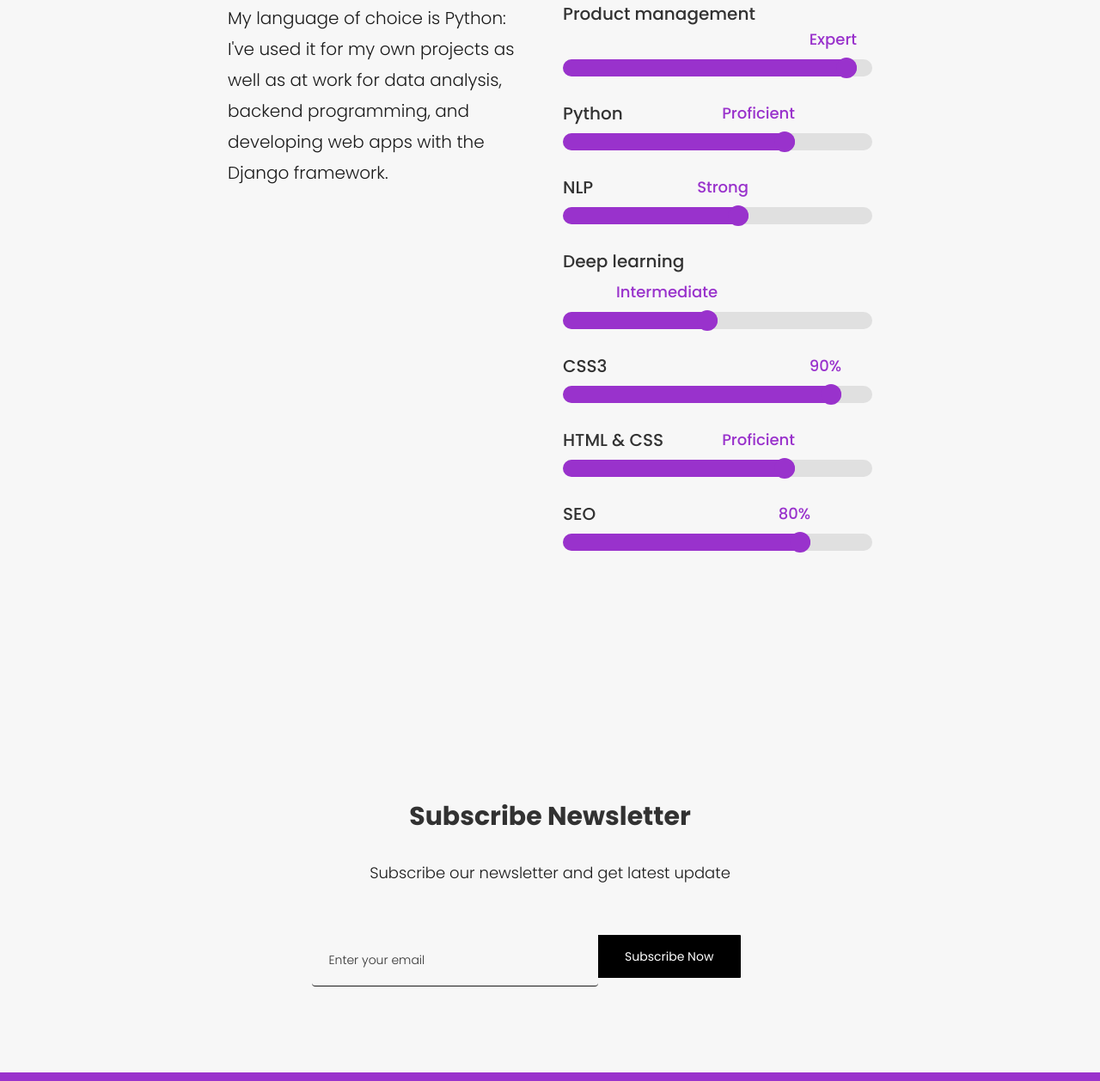
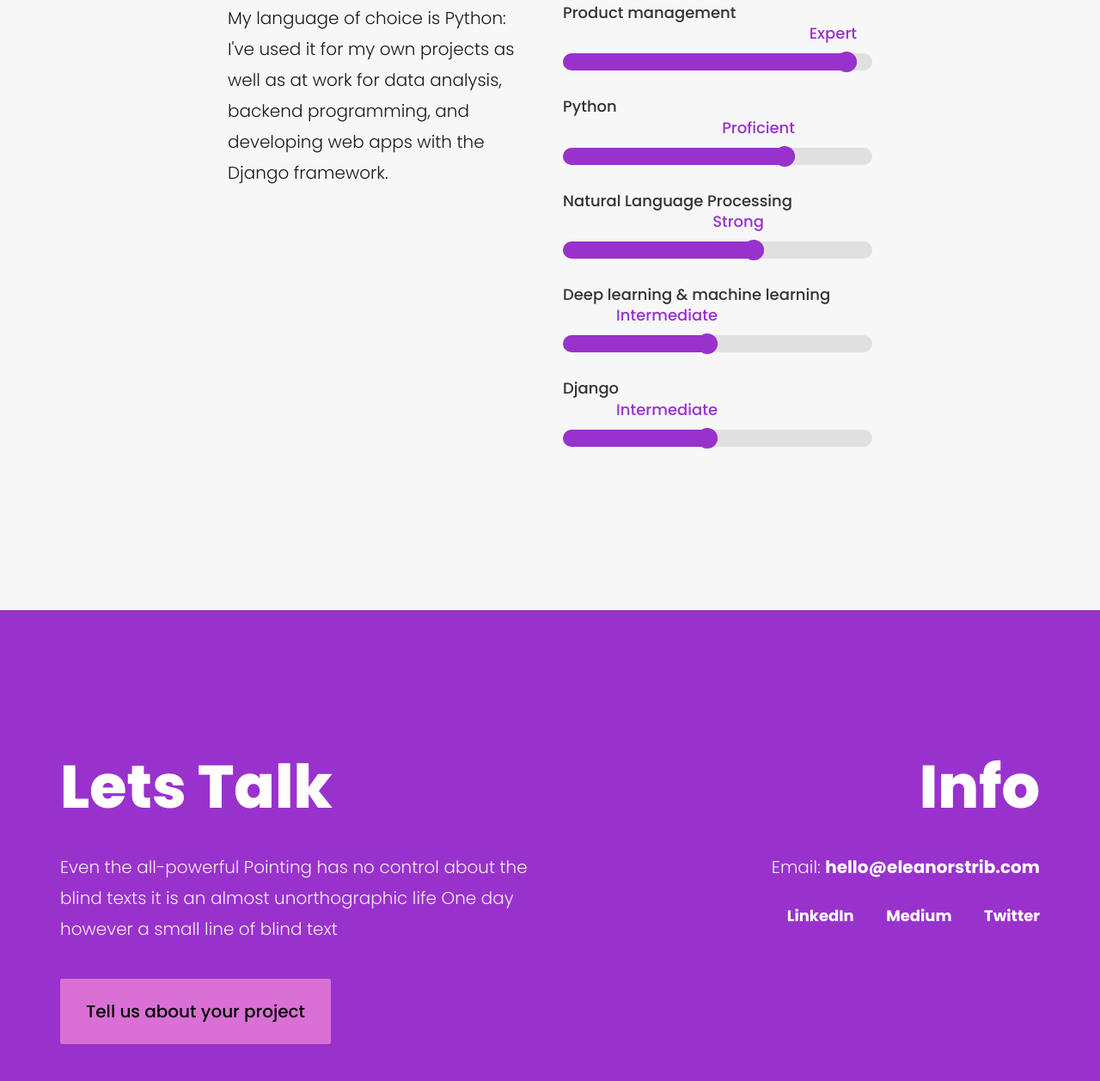
Before and after one commit to eleanorstrib/portfolio-site, a plain HTML site: page about.html in a window 1280 px wide. Shown: the part 3714-4972 px from the top of the page at 86% size. Drawn offline with Linux system fonts and the light colour scheme; files whose address does not match are found by name.

Commit message:
more updates to about page

```diff
--- a/about.html
+++ b/about.html
@@ -36,6 +36,8 @@
 	<link rel="stylesheet" href="css/owl.theme.default.min.css">
 	<!-- Magnific Popup -->
 	<link rel="stylesheet" href="css/magnific-popup.css">
+	<!--font awesome-->
+	<link rel="stylesheet" href="https://cdnjs.cloudflare.com/ajax/libs/font-awesome/4.7.0/css/font-awesome.min.css">
 
 	<link rel="stylesheet" href="css/style.css">
 
@@ -249,7 +251,7 @@
 								<div class="row">
 									<div class="col-md-12 animate-box">
 										<div class="progress-wrap">
-											<h3><p>Product management</p> </h3>
+											<h4><p>Product management</p> </h4>
 											<div class="progress">
 												<div class="progress-bar color-1" role="progressbar" aria-valuenow="95"
 													aria-valuemin="0" aria-valuemax="100" style="width:95%">
@@ -260,7 +262,7 @@
 									</div>
 									<div class="col-md-12 animate-box">
 										<div class="progress-wrap">
-											<h3>Python</h3>
+											<h4><p>Python</p></h4>
 											<div class="progress">
 											 	<div class="progress-bar color-1" role="progressbar" aria-valuenow="75"
 											  	aria-valuemin="0" aria-valuemax="100" style="width:75%">
@@ -271,10 +273,10 @@
 									</div>
 									<div class="col-md-12 animate-box" data-animate-effect="fadeInRight">
 										<div class="progress-wrap">
-											<h3>NLP</h3>
+											<h4><p>Natural Language Processing<p></h4>
 											<div class="progress">
-											 	<div class="progress-bar color-1" role="progressbar" aria-valuenow="60"
-											  	aria-valuemin="0" aria-valuemax="100" style="width:60%">
+											 	<div class="progress-bar color-1" role="progressbar" aria-valuenow="65"
+											  	aria-valuemin="0" aria-valuemax="100" style="width:65%">
 											    <span>Strong</span>
 											  	</div>
 											</div>
@@ -282,7 +284,7 @@
 									</div>
 									<div class="col-md-12 animate-box">
 										<div class="progress-wrap">
-											<h3>Deep learning</h3><br/>
+											<h4><p>Deep learning & machine learning</p></h4>
 											<div class="progress">
 											 	<div class="progress-bar color-1" role="progressbar" aria-valuenow="50"
 											  	aria-valuemin="0" aria-valuemax="100" style="width:50%">
@@ -293,70 +295,16 @@
 									</div>
 									<div class="col-md-12 animate-box" data-animate-effect="fadeInRight">
 										<div class="progress-wrap">
-											<h3>CSS3</h3>
+											<h4><p>Django<p></h4>
 											<div class="progress">
-											 	<div class="progress-bar color-1" role="progressbar" aria-valuenow="90"
-											  	aria-valuemin="0" aria-valuemax="100" style="width:90%">
-											    <span>90%</span>
-											  	</div>
-											</div>
-										</div>
-									</div>
-									<div class="col-md-12 animate-box">
-										<div class="progress-wrap">
-											<h3>HTML & CSS</h3>
-											<div class="progress">
-											 	<div class="progress-bar color-1" role="progressbar" aria-valuenow="75"
-											  	aria-valuemin="0" aria-valuemax="100" style="width:75%">
-											    <span>Proficient</span>
-											  	</div>
-											</div>
-										</div>
-									</div>
-									<div class="col-md-12 animate-box" data-animate-effect="fadeInRight">
-										<div class="progress-wrap">
-											<h3>SEO</h3>
-											<div class="progress">
-											 	<div class="progress-bar color-1" role="progressbar" aria-valuenow="80"
-											  	aria-valuemin="0" aria-valuemax="100" style="width:80%">
-											    <span>80%</span>
+											 	<div class="progress-bar color-1" role="progressbar" aria-valuenow="50"
+											  	aria-valuemin="0" aria-valuemax="100" style="width:50%">
+											    <span>Intermediate</span>
 											  	</div>
 											</div>
 										</div>
 									</div>
 								</div>
-							</div>
-						</div>
-					</div>
-				</div>
-			</div>
-		</div>
-
-		<div id="colorlib-subscribe">
-			<div class="overlay"></div>
-			<div class="container">
-				<div class="row">
-					<div class="col-md-8 col-md-offset-2 text-center colorlib-heading animate-box">
-						<h2>Subscribe Newsletter</h2>
-						<p>Subscribe our newsletter and get latest update</p>
-					</div>
-				</div>
-				<div class="row animate-box">
-					<div class="col-md-6 col-md-offset-3">
-						<div class="row">
-							<div class="col-md-12">
-								<form class="form-inline qbstp-header-subscribe">
-									<div class="col-three-forth">
-										<div class="form-group">
-											<input type="text" class="form-control" id="email" placeholder="Enter your email">
-										</div>
-									</div>
-									<div class="col-one-third">
-										<div class="form-group">
-											<button type="submit" class="btn btn-primary">Subscribe Now</button>
-										</div>
-									</div>
-								</form>
 							</div>
 						</div>
 					</div>
@@ -374,13 +322,12 @@
 					</div>
 					<div class="col-md-6 info">
 						<h3>Info</h3>
-						<p>Email: <strong><a href="#">youremail@mail.com</a></strong></p>
-						<p>Phone: <strong><a href="#">(+00) 9876 5432</a></strong></p>
-						<p>Address: <strong>291 South 21th Street, <br> Suite 721 New York NY 10016</strong></p>
+						<p>Email: <strong><a href="mailto:hello@eleanorstrib.com">hello@eleanorstrib.com</a></strong></p>
+
 						<p class="colorlib-social-icons">
-							<span><a href="#"><i class="icon-social-facebook"></i>Facebook</a></span>
-							<span><a href="#"><i class="icon-social-twitter"></i>Twitter</a></span>
-							<span><a href="#"><i class="icon-social-dribbble"></i>Dribbble</a></span>
+							<span><a href="#"><class="fa fa-linkedin">LinkedIn</a></span>
+							<span><a href="#"><class="fa fa-linkedin">Medium</a></span>
+							<span><a href="#"><class="fa fa-linkedin">Twitter</a></span>
 						</p>
 					</div>
 				</div>
```
